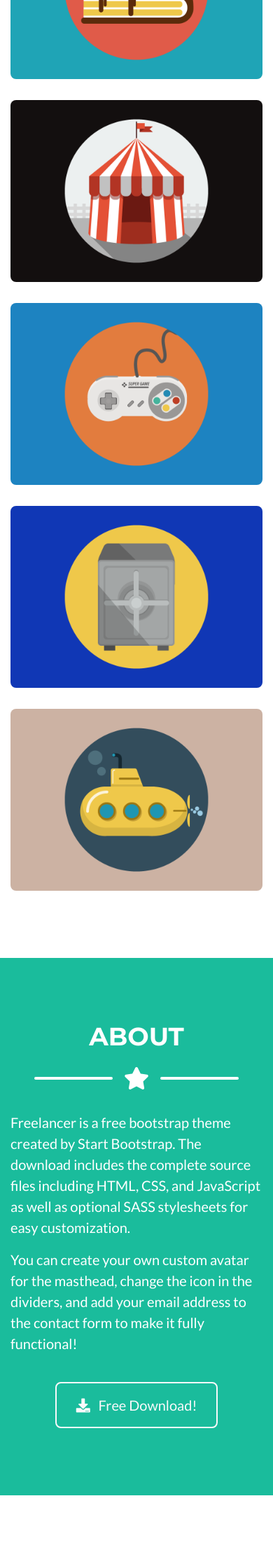
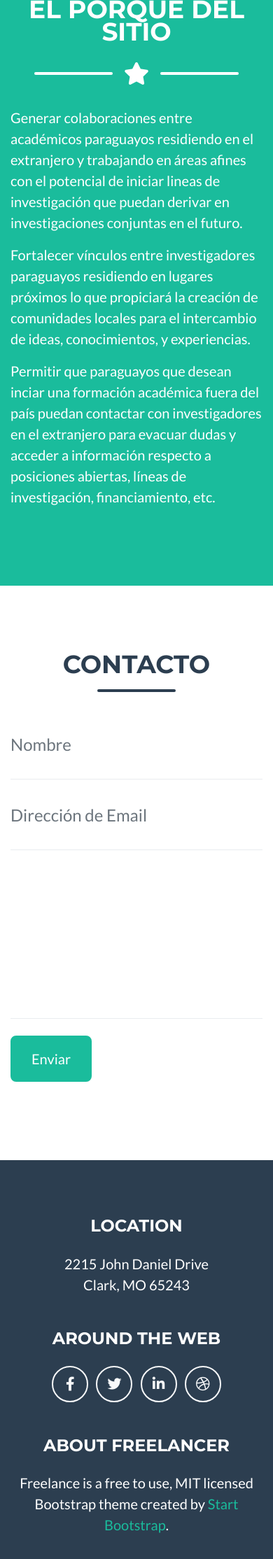
Before and after one commit to joausaga/cipe, a Django app: template templates/index.html in a window 390 px wide; the page is wider, and only the part inside the window is pictured. Shown: the part 1307-3535 px from the top of that part at 70% size. Run offline with Django 3.2, Linux system fonts and the light colour scheme; the template is opened without the code that fills it: most values are stand-ins (such as "Sample title", 1, 10 or a date in 2020); some libraries are stand-ins or nearby versions.

Commit message:
Improve index page

```diff
--- a/app/templates/navbar.html
+++ b/app/templates/navbar.html
@@ -14,10 +14,16 @@
                     <a class="nav-link py-3 px-0 px-lg-3 rounded js-scroll-trigger" href="{% url 'index' %}">Home</a>
                 </li>
                 <li class="nav-item mx-0 mx-lg-1">
-                    <a class="nav-link py-3 px-0 px-lg-3 rounded js-scroll-trigger" href="{% url 'registration' %}">Registrarme</a>
+                    <a class="nav-link py-3 px-0 px-lg-3 rounded js-scroll-trigger" href="#sobre">Sobre el sitio</a>
                 </li>
                 <li class="nav-item mx-0 mx-lg-1">
-                    <a class="nav-link py-3 px-0 px-lg-3 rounded js-scroll-trigger" href="{% url 'map' %}">Quiénes somos</a>
+                    <a class="nav-link py-3 px-0 px-lg-3 rounded js-scroll-trigger" href="#elporque">El Porque Del Sitio</a>
+                </li>
+                <li class="nav-item mx-0 mx-lg-1">
+                    <a class="nav-link py-3 px-0 px-lg-3 rounded js-scroll-trigger" href="{% url 'registration' %}">Registrarte</a>
+                </li>
+                <li class="nav-item mx-0 mx-lg-1">
+                    <a class="nav-link py-3 px-0 px-lg-3 rounded js-scroll-trigger" href="{% url 'map' %}">Mapa</a>
                 </li>
             </ul>
         </div>
--- a/templates/base.html
+++ b/templates/base.html
@@ -5,9 +5,10 @@
 <head>
     <meta charset="UTF-8">
     <meta name="viewport" content="initial-scale=1.0, user-scalable=no" />
-    <title>Comunidad de Investigadores Paraguayos en el Extranjero</title>
+    <title>Red de Investigadores Paraguayos en el Extranjero</title>
     <!-- Custom fonts for this theme -->
     <link href="{% static 'vendor/fontawesome-free/css/all.min.css' %}" rel="stylesheet" type="text/css">
+    <link href="{% static 'css/flags.css' %}" rel="stylesheet" type="text/css">
     <link href="https://fonts.googleapis.com/css?family=Montserrat:400,700" rel="stylesheet" type="text/css">
     <link href="https://fonts.googleapis.com/css?family=Lato:400,700,400italic,700italic" rel="stylesheet" type="text/css">
 
@@ -65,6 +66,10 @@
         font-family: Roboto;
         font-size: 13px;
         font-weight: 300;
+      }
+      .transparentBackground {
+        background-color: rgba(255,255,255, 0.5);
+        color: inherit;
       }
     </style>
 </head>
--- a/templates/index.html
+++ b/templates/index.html
@@ -3,11 +3,22 @@
 
 {% block content %}
 <!-- Masthead -->
-<header class="text-white text-center">
+<header class="text-center">
     <div class="container-fluid px-0" >
         <div id="map">
         </div>
-        <a href="#" style="position:absolute;margin-top: -5.75rem" class="btn btn-primary btn-xl rounded-pill">Saber Más</a>
+        <div class="container-fluid pl-5 pr-5" style="position:absolute;margin-top: -18rem">
+            <div class="jumbotron transparentBackground">
+                <h1 class="page-section-heading text-center text-uppercase text-secondary mb-0">Investigadores Paraguayos por el Mundo</h1><br>
+                <h4>
+                    <span class="badge badge-success">{{ num_scientists }}</span> Investigadores en
+                    <span class="badge badge-warning">{{ num_institutions }}</span>centros de Investigación de
+                    <span class="badge badge-danger">{{ num_countries }}</span>países
+                </h4>
+            </div>
+        </div>
+        <!-- <a href="#" style="position:absolute;margin-top: -5.75rem" class="btn btn-primary btn-xl rounded-pill">{{ map_footer }}</a>
+        <p style="position:absolute;margin-top: -5.75rem" class="p-3 mb-2 bg-info text-white" align="center">{{ map_footer }}</p>-->
         <script>
             // Initialize and add the map
             var InforObj = [];
@@ -57,96 +68,35 @@
         </script>
     </div>
 </header>
-<!-- Portfolio Section -->
-<section class="page-section portfolio" id="portfolio">
+<!-- Seccion Sobre el Sitio -->
+<section class="page-section portfolio" id="sobre">
     <div class="container">
-        <!-- Portfolio Section Heading -->
-        <h2 class="page-section-heading text-center text-uppercase text-secondary mb-0">Portfolio</h2>
+        <!-- Sobre el sitio Heading -->
+        <h2 class="page-section-heading text-center text-uppercase text-secondary mb-0">Sobre el sitio</h2>
         <!-- Icon Divider -->
         <div class="divider-custom">
             <div class="divider-custom-line"></div>
             <div class="divider-custom-icon">
-                <i class="fas fa-star"></i>
+                <i class="flag flag-py"></i>
             </div>
             <div class="divider-custom-line"></div>
       </div>
-      <!-- Portfolio Grid Items -->
       <div class="row">
-          <!-- Portfolio Item 1 -->
-          <div class="col-md-6 col-lg-4">
-              <div class="portfolio-item mx-auto" data-toggle="modal" data-target="#portfolioModal1">
-                  <div class="portfolio-item-caption d-flex align-items-center justify-content-center h-100 w-100">
-                      <div class="portfolio-item-caption-content text-center text-white">
-                          <i class="fas fa-plus fa-3x"></i>
-                      </div>
-                  </div>
-                  <img class="img-fluid" src="{% static 'img/portfolio/cabin.png' %}" alt="">
-              </div>
-          </div>
-          <!-- Portfolio Item 2 -->
-          <div class="col-md-6 col-lg-4">
-              <div class="portfolio-item mx-auto" data-toggle="modal" data-target="#portfolioModal2">
-                  <div class="portfolio-item-caption d-flex align-items-center justify-content-center h-100 w-100">
-                      <div class="portfolio-item-caption-content text-center text-white">
-                          <i class="fas fa-plus fa-3x"></i>
-                      </div>
-                  </div>
-                  <img class="img-fluid" src="{% static 'img/portfolio/cake.png' %}" alt="">
-              </div>
-          </div>
-        <!-- Portfolio Item 3 -->
-          <div class="col-md-6 col-lg-4">
-              <div class="portfolio-item mx-auto" data-toggle="modal" data-target="#portfolioModal3">
-                  <div class="portfolio-item-caption d-flex align-items-center justify-content-center h-100 w-100">
-                      <div class="portfolio-item-caption-content text-center text-white">
-                          <i class="fas fa-plus fa-3x"></i>
-                      </div>
-                  </div>
-                  <img class="img-fluid" src="{% static 'img/portfolio/circus.png' %}" alt="">
-              </div>
-          </div>
-        <!-- Portfolio Item 4 -->
-        <div class="col-md-6 col-lg-4">
-            <div class="portfolio-item mx-auto" data-toggle="modal" data-target="#portfolioModal4">
-                <div class="portfolio-item-caption d-flex align-items-center justify-content-center h-100 w-100">
-                    <div class="portfolio-item-caption-content text-center text-white">
-                        <i class="fas fa-plus fa-3x"></i>
-                    </div>
-                </div>
-                <img class="img-fluid" src="{% static 'img/portfolio/game.png' %}" alt="">
-            </div>
-        </div>
-        <!-- Portfolio Item 5 -->
-        <div class="col-md-6 col-lg-4">
-            <div class="portfolio-item mx-auto" data-toggle="modal" data-target="#portfolioModal5">
-                <div class="portfolio-item-caption d-flex align-items-center justify-content-center h-100 w-100">
-                    <div class="portfolio-item-caption-content text-center text-white">
-                        <i class="fas fa-plus fa-3x"></i>
-                    </div>
-                </div>
-                <img class="img-fluid" src="{% static 'img/portfolio/safe.png' %}" alt="">
-            </div>
-        </div>
-        <!-- Portfolio Item 6 -->
-        <div class="col-md-6 col-lg-4">
-            <div class="portfolio-item mx-auto" data-toggle="modal" data-target="#portfolioModal6">
-                <div class="portfolio-item-caption d-flex align-items-center justify-content-center h-100 w-100">
-                    <div class="portfolio-item-caption-content text-center text-white">
-                        <i class="fas fa-plus fa-3x"></i>
-                    </div>
-                </div>
-                <img class="img-fluid" src="{% static 'img/portfolio/submarine.png' %}" alt="">
-            </div>
+        <div class="col-lg-12 ml-auto">
+            <p class="lead">
+                El sitio pretende ser un espacio que compile <b>información</b> sobre <b>investigadores</b> (estudiantes de másters
+                académicos y doctorado, postdocs, profesores) <b>paraguayos</b> que se encuentren residiendo en el <b>extranjero</b> y
+                realizando trabajos académicos en cualquier área en universidades, centros de investigación, y empresas fuera del país.
+            </p>
         </div>
       </div>
-      <!-- /.row -->
     </div>
 </section>
-<!-- About Section -->
-<section class="page-section bg-primary text-white mb-0" id="about">
+<!-- El porque Section -->
+<section class="page-section bg-primary text-white mb-0" id="elporque">
     <div class="container">
         <!-- About Section Heading -->
-        <h2 class="page-section-heading text-center text-uppercase text-white">About</h2>
+        <h2 class="page-section-heading text-center text-uppercase text-white">El Porqué del sitio</h2>
         <!-- Icon Divider -->
         <div class="divider-custom divider-light">
             <div class="divider-custom-line"></div>
@@ -158,24 +108,31 @@
       <!-- About Section Content -->
         <div class="row">
             <div class="col-lg-4 ml-auto">
-                <p class="lead">Freelancer is a free bootstrap theme created by Start Bootstrap. The download includes the
-                    complete source files including HTML, CSS, and JavaScript as well as optional SASS stylesheets for easy
-                    customization.
+                <p class="lead">Generar colaboraciones entre académicos paraguayos residiendo en el extranjero y trabajando
+                    en áreas afines con el potencial de iniciar lineas de investigación que puedan derivar en
+                    investigaciones conjuntas en el futuro.
                 </p>
             </div>
             <div class="col-lg-4 mr-auto">
-                <p class="lead">You can create your own custom avatar for the masthead, change the icon in the dividers, and
-                    add your email address to the contact form to make it fully functional!
+                <p class="lead">Fortalecer vínculos entre investigadores paraguayos residiendo en lugares próximos
+                    lo que propiciará la creación de comunidades locales para el intercambio de ideas, conocimientos, y
+                    experiencias.
+                </p>
+            </div>
+            <div class="col-lg-4 mr-auto">
+                <p class="lead">Permitir que paraguayos que desean inciar una formación académica fuera del
+                    país puedan contactar con investigadores en el extranjero para evacuar dudas y
+                    acceder a información respecto a posiciones abiertas, líneas de investigación, financiamiento, etc.
                 </p>
             </div>
         </div>
-        <!-- About Section Button -->
+        <!-- About Section Button
         <div class="text-center mt-4">
             <a class="btn btn-xl btn-outline-light" href="https://startbootstrap.com/themes/freelancer/">
                 <i class="fas fa-download mr-2"></i>
                 Free Download!
             </a>
-        </div>
+        </div>-->
     </div>
 </section>
 <!-- Contact Section -->
```
Also changed, not shown: app/views.py (+7 -1 lines).
